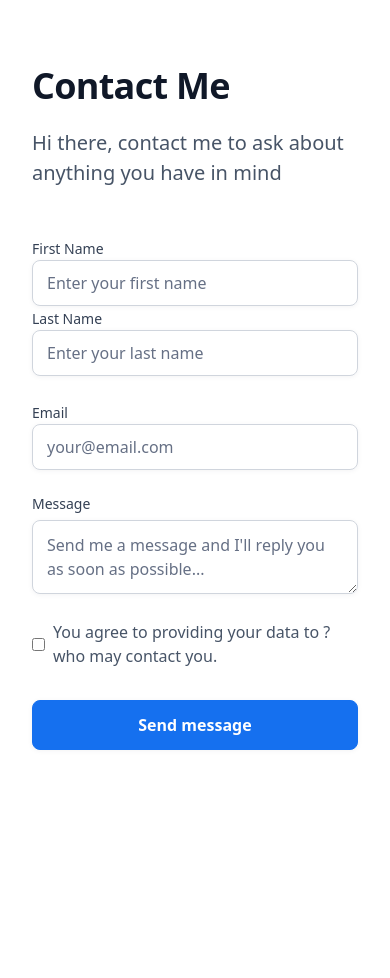
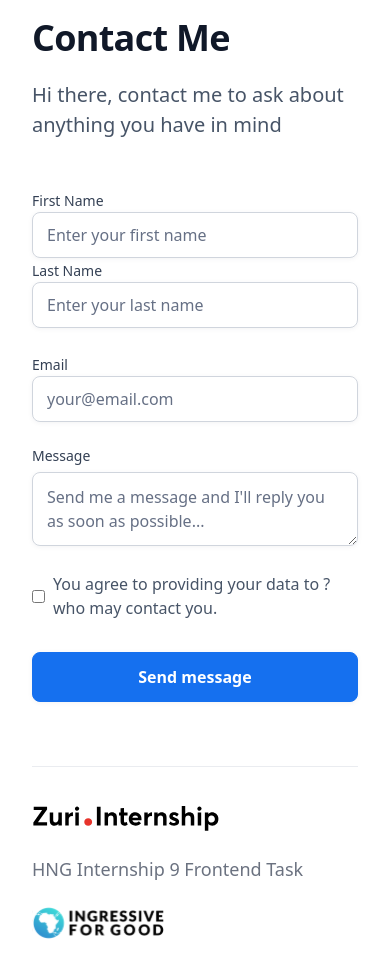
Before and after one commit to jamesconfy/zuri-frontend-project1, a React (Create React App) app: page /contact in a window 390 px wide. Shown: the top 978 px of the page. Before the commit the page ends 846 px from the top, so only its background shows below. Built offline with nearby package versions, Linux system fonts and the light colour scheme.

Commit message:
bug: made footer responsive

```diff
--- a/src/components/Contact.jsx
+++ b/src/components/Contact.jsx
@@ -4,7 +4,7 @@ import CheckBox from "./CheckBox";
 
 function Contact() {
   return (
-    <div className="bg-[#ffffff] md:flex flex-col items-center justify-center px-0 pt-16 pb-24 gap-16 relative">
+    <div className="bg-[#ffffff] md:flex flex-col items-center justify-center px-0 md:pt-16 pt-4 md:pb-24 pb-4 gap-16 relative">
       <div className="container flex flex-row justify-center items-center py-0 px-8 gap-16">
         <div className="flex flex-col justify-center items-center p-0">
           <div className="flex flex-col items-start p-0 gap-12">
--- a/src/components/Footer.jsx
+++ b/src/components/Footer.jsx
@@ -3,12 +3,12 @@ import I4G from "../assets/I4G.svg";
 
 function Footer() {
   return (
-    <div className="flex-col items-center py-12 px-0 gap-16 md:flex hidden">
-      <div className="container flex flex-start flex-col px-8 py-0 gap-8">
-        <div className="box-border flex flex-row justify-between items-center pt-8 gap-8 border-t-[#EAECF0] border-t-[solid] border-t-[1px]">
-          <img src={logo} alt="logo" className="w-[187.59px] h-8" />
-          <h2 className="text-lg text-center text-gray-500 font-[400px] w-[832.28px]">HNG Internship 9 Frontend Task</h2>
-          <img src={I4G} alt="logo" className="w-[132.13px] h-8" />
+    <div className="flex-col items-center py-12 px-0 gap-16 md:flex">
+      <div className="container md:flex flex-start flex-col px-8 py-0 gap-8">
+        <div className="box-border md:flex flex-row justify-between items-center pt-8 gap-8 border-t-[#EAECF0] border-t-[solid] border-t-[1px]">
+          <img src={logo} alt="logo" className="w-[187.59px] h-8 md:mb-0 mb-6" />
+          <h2 className="text-lg md:text-center text-gray-500 font-[400px] md:w-[832.28px] md:mb-0 mb-6">HNG Internship 9 Frontend Task</h2>
+          <img src={I4G} alt="logo" className="w-[132.13px] h-8 md:mb-0 mb-6" />
         </div>
       </div>
     </div>
```
